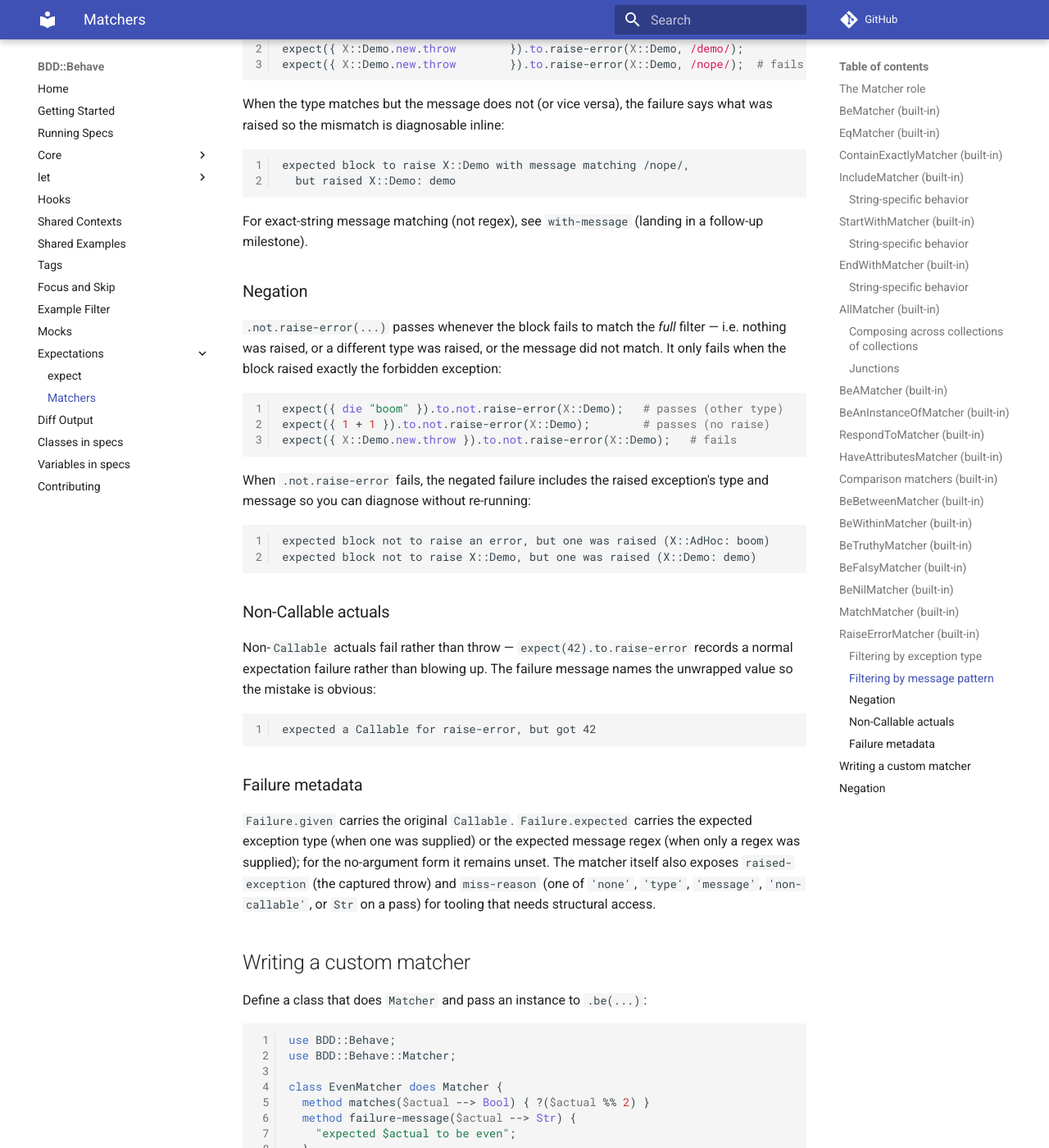
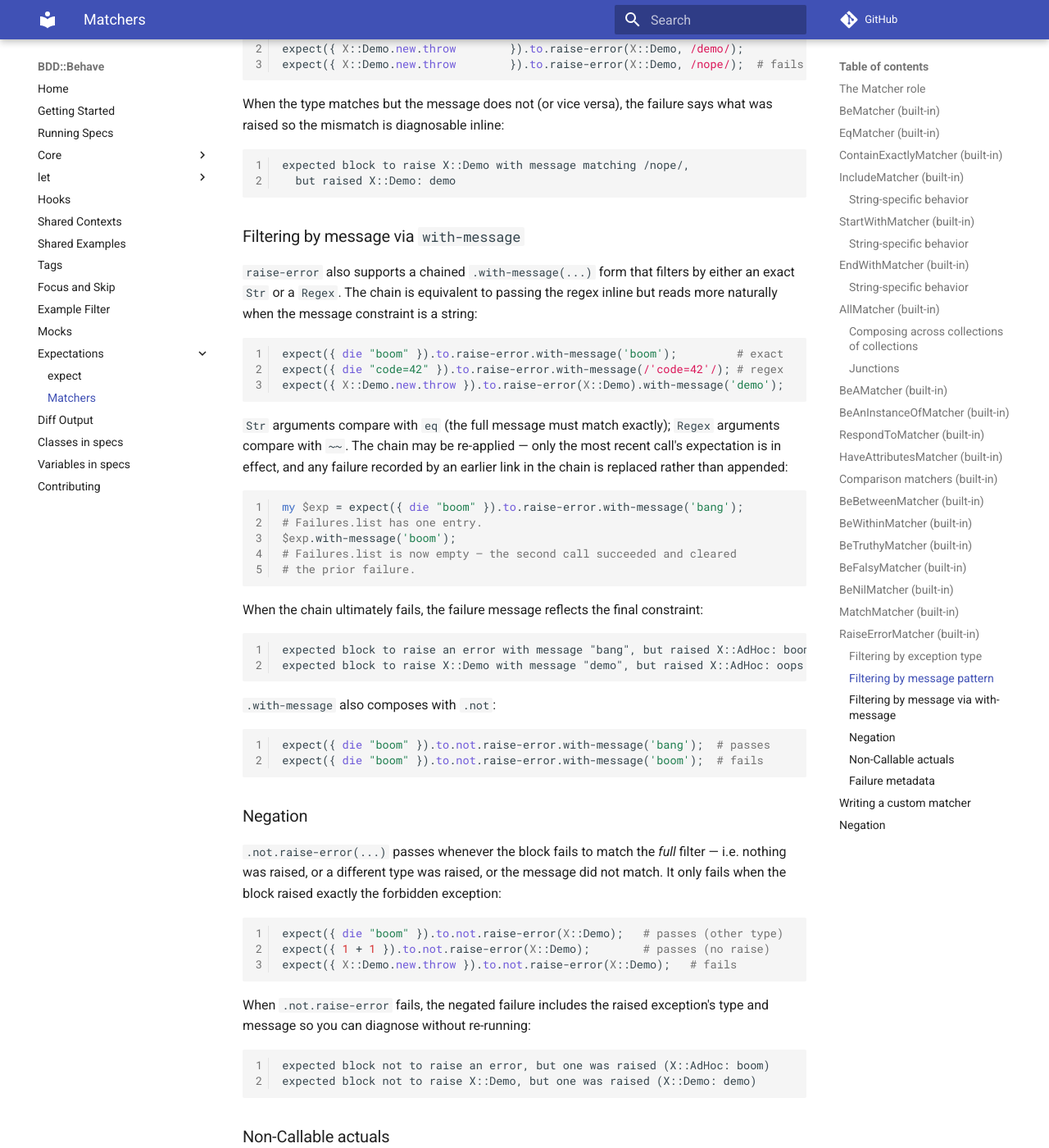
Before and after one commit to gdonald/BDD-Behave, an MkDocs documentation site: the page built from docs-src/docs/expectations/matchers.md, in a window 1280 px wide and 1400 px high, scrolled down 16728 px. Shown: the whole window at 82% size. Built offline with MkDocs 1.6.1 and Material for MkDocs 9.7.7, drawn with Linux system fonts in a browser that asks for light colours; comment, search, counter and statistics services are not loaded; some of the changed text lies outside the part shown.

Commit message:
Add exception attribute matching

````diff
--- a/docs-src/docs/expectations/matchers.md
+++ b/docs-src/docs/expectations/matchers.md
@@ -859,8 +859,47 @@ expected block to raise X::Demo with message matching /nope/,
   but raised X::Demo: demo
 ```
 
-For exact-string message matching (not regex), see `with-message`
-(landing in a follow-up milestone).
+### Filtering by message via `with-message`
+
+`raise-error` also supports a chained `.with-message(...)` form that
+filters by either an exact `Str` or a `Regex`. The chain is equivalent
+to passing the regex inline but reads more naturally when the message
+constraint is a string:
+
+```raku
+expect({ die "boom" }).to.raise-error.with-message('boom');         # exact
+expect({ die "code=42" }).to.raise-error.with-message(/'code=42'/); # regex
+expect({ X::Demo.new.throw }).to.raise-error(X::Demo).with-message('demo');
+```
+
+`Str` arguments compare with `eq` (the full message must match
+exactly); `Regex` arguments compare with `~~`. The chain may be
+re-applied — only the most recent call's expectation is in effect, and
+any failure recorded by an earlier link in the chain is replaced rather
+than appended:
+
+```raku
+my $exp = expect({ die "boom" }).to.raise-error.with-message('bang');
+# Failures.list has one entry.
+$exp.with-message('boom');
+# Failures.list is now empty — the second call succeeded and cleared
+# the prior failure.
+```
+
+When the chain ultimately fails, the failure message reflects the
+final constraint:
+
+```
+expected block to raise an error with message "bang", but raised X::AdHoc: boom
+expected block to raise X::Demo with message "demo", but raised X::AdHoc: oops
+```
+
+`.with-message` also composes with `.not`:
+
+```raku
+expect({ die "boom" }).to.not.raise-error.with-message('bang');  # passes
+expect({ die "boom" }).to.not.raise-error.with-message('boom');  # fails
+```
 
 ### Negation
 
@@ -896,12 +935,13 @@ expected a Callable for raise-error, but got 42
 ### Failure metadata
 
 `Failure.given` carries the original `Callable`. `Failure.expected`
-carries the expected exception type (when one was supplied) or the
-expected message regex (when only a regex was supplied); for the
-no-argument form it remains unset. The matcher itself also exposes
-`raised-exception` (the captured throw) and `miss-reason` (one of
-`'none'`, `'type'`, `'message'`, `'non-callable'`, or `Str` on a pass)
-for tooling that needs structural access.
+carries the expected exception type (when one was supplied), or the
+expected message (regex or `Str`, whichever was supplied via the inline
+form or `with-message`); for the bare no-argument form it remains
+unset. The matcher itself also exposes `raised-exception` (the captured
+throw) and `miss-reason` (one of `'none'`, `'type'`, `'message'`,
+`'non-callable'`, or `Str` on a pass) for tooling that needs structural
+access.
 
 ## Writing a custom matcher
 
````
Also changed, not shown: docs-src/docs/expectations/expect.md (+3 -1 lines), 4 other files.
